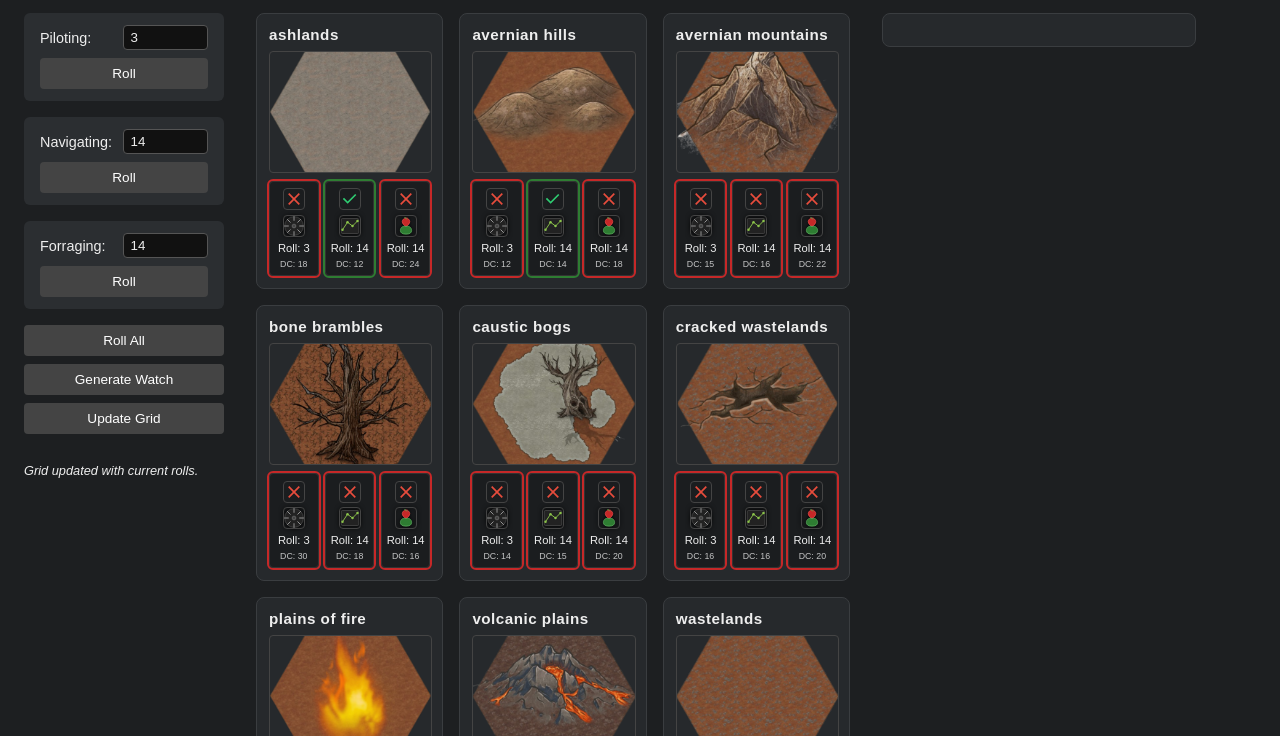
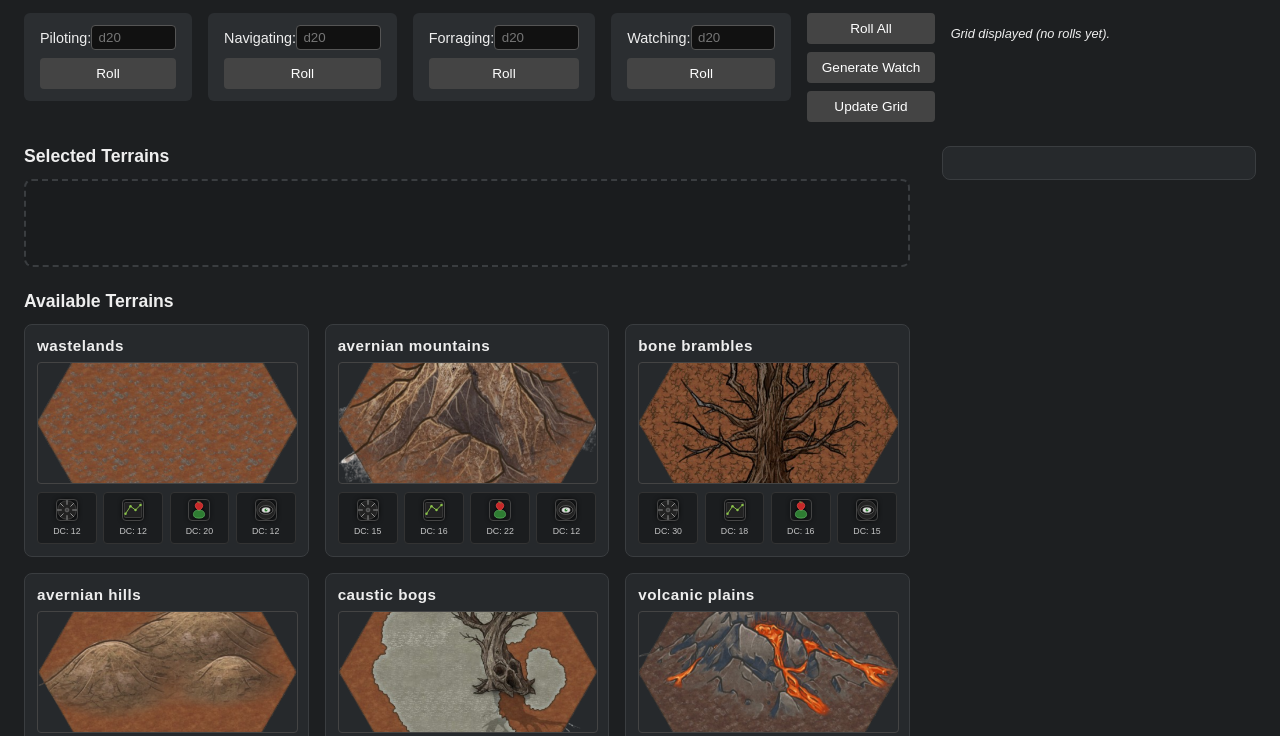
Before and after one commit to guilhermealmaraujo/Watch-Generator, a plain HTML site: page index.html in a window 1280 px wide. Both pictures are taken after a click on the button "Update Grid". Shown: the part 64-800 px from the top of the page. Drawn offline with Linux system fonts and the light colour scheme.

Commit message:
Including Watching action comparison and selected terrains grid.

```diff
--- a/config.json
+++ b/config.json
@@ -33,6 +33,17 @@
                 "plains_of_fire": 24,
                 "volcanic_plains": 24,
                 "wastelands": 20
+            },
+            "watching": {
+                "ashlands": 18,
+                "avernian_hills": 12,
+                "avernian_mountains": 12,
+                "bone_brambles": 15,
+                "caustic_bogs": 15,
+                "cracked_wastelands": 15,
+                "plains_of_fire": 18,
+                "volcanic_plains": 18,
+                "wastelands": 12
             }
         }
     },
@@ -85,5 +96,16 @@
             "name": "Meteor Storm",
             "description": "A storm of blazing meteors breaks out, releasing blazing orbs of fire plummeting from the sky. Creatures without shelter must succeed on a DC 15 saving throw or suffer 5d6 fire damage and 5d6 bludgeoning damage."
         }
-    }
+    },
+    "terrain_grid_order": [
+        "wastelands",
+        "avernian_mountains",
+        "bone_brambles",
+        "avernian_hills",
+        "caustic_bogs",
+        "volcanic_plains",
+        "cracked_wastelands",
+        "ashlands",
+        "plains_of_fire"
+    ]
 }
--- a/index.html
+++ b/index.html
@@ -21,6 +21,10 @@
 				<label>Forraging: <input id="forragingInput" type="number" min="1" max="20" placeholder="d20" /></label>
 			<button data-roll="forraging">Roll</button>
 		</div>
+		<div class="dice-group">
+			<label>Watching: <input id="watchingInput" type="number" min="1" max="20" placeholder="d20" /></label>
+			<button data-roll="watching">Roll</button>
+		</div>
 	<div class="actions">
 		<button id="rollAll">Roll All</button>
 		<button id="generateGrid">Generate Watch</button>
@@ -28,8 +32,19 @@
 	</div>
 	<p id="status" class="status"></p>
 	</section>
-	<section id="terrainsGrid" class="terrains-grid"></section>
+	<div class="content-wrapper">
+	<div class="grids-container">
+		<section class="selected-section">
+			<h2 class="grid-heading">Selected Terrains</h2>
+			<div id="selectedGrid" class="terrains-grid selected-grid"></div>
+		</section>
+		<section class="available-section">
+			<h2 class="grid-heading">Available Terrains</h2>
+			<div id="terrainsGrid" class="terrains-grid"></div>
+		</section>
+	</div>
 	<aside id="oppressivePanel" class="oppressive-panel"></aside>
+	</div>
 	</div>
 	<script src="script.js"></script>
 </body>
--- a/script.js
+++ b/script.js
@@ -1,13 +1,17 @@
 const terrainsGridEl = document.getElementById('terrainsGrid');
+const selectedGridEl = document.getElementById('selectedGrid');
 const statusEl = document.getElementById('status');
 const rollAllBtn = document.getElementById('rollAll');
 const generateBtn = document.getElementById('generateGrid');
 generateBtn.disabled = true; // disabled until config (or fallback) is ready
 
+let selectedTerrains = [];
+
 const inputs = {
   piloting: document.getElementById('pilotingInput'),
   navigating: document.getElementById('navigatingInput'),
-  forraging: document.getElementById('forragingInput')
+  forraging: document.getElementById('forragingInput'),
+  watching: document.getElementById('watchingInput')
 };
 
 let dcs = null;
@@ -26,7 +30,8 @@ async function loadConfig(){
     if(!res.ok) throw new Error('HTTP '+res.status);
     dcs = await res.json();
     const base = dcs['difficulty classes'].watch_actions;
-    terrainKeys = Object.keys(base.piloting);
+    // Use terrain_grid_order from config if available, otherwise fallback to Object.keys
+    terrainKeys = dcs.terrain_grid_order || Object.keys(base.piloting);
     oppressiveConditions = dcs.oppressive_conditions;
     generateBtn.disabled = false;
     // Show sample to confirm load
@@ -55,24 +60,25 @@ function getRolls(){
   return {
     piloting: parseInt(inputs.piloting.value, 10) || rollDieAssign('piloting'),
     navigating: parseInt(inputs.navigating.value, 10) || rollDieAssign('navigating'),
-    forraging: parseInt(inputs.forraging.value, 10) || rollDieAssign('forraging')
+    forraging: parseInt(inputs.forraging.value, 10) || rollDieAssign('forraging'),
+    watching: parseInt(inputs.watching.value, 10) || rollDieAssign('watching')
   };
+}
+
+function hasRolls(){
+  return Object.keys(inputs).some(stat => inputs[stat].value !== '');
 }
 
 function rollDieAssign(stat){ const v = rollDie(); inputs[stat].value = v; flash(inputs[stat]); return v; }
 
-function updateTerrainGrid(){
-  if(!dcs){
-    statusEl.textContent = 'Config not loaded.';
-    return;
-  }
-  const rolls = getRolls();
+function renderTerrainCell(key, isSelected){
+  const showComparisons = hasRolls();
+  const rolls = showComparisons ? getRolls() : {};
   const actions = dcs['difficulty classes'].watch_actions;
-  terrainsGridEl.innerHTML = '';
 
-  terrainKeys.forEach(key => {
   const terrainEl = document.createElement('div');
   terrainEl.className = 'terrain';
+  terrainEl.dataset.terrainKey = key;
 
   const title = document.createElement('div');
   title.className = 'terrain-title';
@@ -85,17 +91,11 @@ function updateTerrainGrid(){
   const checksWrap = document.createElement('div');
   checksWrap.className = 'checks';
 
-    ['piloting','navigating','forraging'].forEach(stat => {
+  ['piloting','navigating','forraging','watching'].forEach(stat => {
     const dc = actions[stat][key];
-      const roll = rolls[stat];
-      const pass = roll >= dc;
     const checkEl = document.createElement('div');
-      checkEl.className = 'check ' + (pass ? 'pass' : 'fail');
+    checkEl.className = 'check';
 
-      const icon = document.createElement('img');
-      icon.src = pass ? 'icons/check.svg' : 'icons/cross.svg';
-      icon.alt = pass ? 'pass' : 'fail';
-      // Action icon replacing text label
     const actionIcon = document.createElement('img');
     actionIcon.className = 'action-icon';
     actionIcon.src = 'icons/' + stat + '.svg';
@@ -103,27 +103,83 @@ function updateTerrainGrid(){
     const fullLabel = (stat === 'forraging') ? 'Forraging' : (stat.charAt(0).toUpperCase() + stat.slice(1));
     actionIcon.setAttribute('data-label', fullLabel);
 
+    const dcEl = document.createElement('div');
+    dcEl.className = 'dc';
+    dcEl.textContent = 'DC: ' + dc;
+
+    checkEl.appendChild(actionIcon);
+    checkEl.appendChild(dcEl);
+
+    if(showComparisons){
+      const roll = rolls[stat];
+      const pass = roll >= dc;
+      checkEl.classList.add(pass ? 'pass' : 'fail');
+
+      const icon = document.createElement('img');
+      icon.src = pass ? 'icons/check.svg' : 'icons/cross.svg';
+      icon.alt = pass ? 'pass' : 'fail';
+
+      const resultLabel = document.createElement('div');
+      resultLabel.className = 'result-label ' + (pass ? 'result-pass' : 'result-fail');
+      resultLabel.textContent = pass ? 'Success' : 'Fail';
+
       const rollVal = document.createElement('div');
       rollVal.className = 'roll-value';
       rollVal.textContent = 'Roll: ' + roll;
 
-      const dcEl = document.createElement('div');
-      dcEl.className = 'dc';
-      dcEl.textContent = 'DC: ' + dc;
+      checkEl.insertBefore(icon, actionIcon);
+      checkEl.insertBefore(resultLabel, dcEl);
+      checkEl.insertBefore(rollVal, dcEl);
+    }
 
-      checkEl.appendChild(icon);
-      checkEl.appendChild(actionIcon);
-      checkEl.appendChild(rollVal);
-      checkEl.appendChild(dcEl);
     checksWrap.appendChild(checkEl);
   });
 
   terrainEl.appendChild(title);
   terrainEl.appendChild(img);
   terrainEl.appendChild(checksWrap);
+
+  // Click handler to move between grids
+  terrainEl.addEventListener('click', () => {
+    if(isSelected){
+      // Move back to available
+      selectedTerrains = selectedTerrains.filter(t => t !== key);
+    } else {
+      // Move to selected
+      selectedTerrains.push(key);
+    }
+    updateTerrainGrid();
+  });
+
+  terrainEl.style.cursor = 'pointer';
+
+  return terrainEl;
+}
+
+function updateTerrainGrid(){
+  if(!dcs){
+    statusEl.textContent = 'Config not loaded.';
+    return;
+  }
+  const showComparisons = hasRolls();
+
+  selectedGridEl.innerHTML = '';
+  terrainsGridEl.innerHTML = '';
+
+  // Render selected terrains
+  selectedTerrains.forEach(key => {
+    const terrainEl = renderTerrainCell(key, true);
+    selectedGridEl.appendChild(terrainEl);
+  });
+
+  // Render available terrains (not selected)
+  terrainKeys.forEach(key => {
+    if(!selectedTerrains.includes(key)){
+      const terrainEl = renderTerrainCell(key, false);
       terrainsGridEl.appendChild(terrainEl);
+    }
   });
-  statusEl.textContent = 'Grid updated with current rolls.';
+  statusEl.textContent = showComparisons ? 'Grid updated with current rolls.' : 'Grid displayed (no rolls yet).';
 }
 
 function buildGrid(){
@@ -188,4 +244,6 @@ document.querySelectorAll('button[data-roll]').forEach(btn => {
 });
 
 // Initial load
-loadConfig();
+loadConfig().then(() => {
+  if(dcs) updateTerrainGrid();
+});
--- a/styles.css
+++ b/styles.css
@@ -1,7 +1,11 @@
 body { font-family: Arial, sans-serif; margin: 1.5rem; background:#1d1f21; color:#eee; }
  h1 { margin-top:0; margin-bottom:1rem; }
- .main-layout { display:flex; gap:2rem; align-items:flex-start; }
- #controls { display:flex; flex-direction:column; gap:1rem; min-width:200px; max-width:220px; }
+ .main-layout { display:flex; flex-direction:column; gap:1.5rem; }
+ #controls { display:flex; flex-direction:row; gap:1rem; flex-wrap:wrap; align-items:flex-start; }
+ .grids-container { display:flex; flex-direction:column; gap:1.5rem; flex:1; }
+ .content-wrapper { display:flex; gap:2rem; align-items:flex-start; }
+ .selected-section, .available-section { display:flex; flex-direction:column; gap:.75rem; }
+ .grid-heading { margin:0; font-size:1.1rem; font-weight:bold; color:#eee; }
  .oppressive-panel { min-width:280px; max-width:320px; background:#26292c; border:1px solid #3a3d40; border-radius:8px; padding:1rem; }
  .oppressive-panel.none { color:#2e7d32; font-weight:bold; padding:1.5rem 1rem; text-align:center; }
  .oppressive-panel.active { color:#eee; }
@@ -14,11 +18,13 @@ body { font-family: Arial, sans-serif; margin: 1.5rem; background:#1d1f21; color
  button:hover { background:#666; }
  .actions { display:flex; flex-direction:column; gap:.5rem; }
  .status { font-style:italic; min-height:1.2em; font-size:.8rem; }
- .terrains-grid { display:grid; gap:1rem; grid-template-columns:repeat(3, 1fr); grid-template-rows:repeat(3, 1fr); max-width:1000px; }
- .terrain { background:#26292c; border:1px solid #3a3d40; border-radius:8px; padding:.75rem; display:flex; flex-direction:column; gap:.5rem; }
+ .terrains-grid { display:grid; gap:1rem; grid-template-columns:repeat(3, 1fr); max-width:1000px; }
+ .selected-grid { min-height:60px; background:#1a1c1e; border:2px dashed #3a3d40; border-radius:8px; padding:.75rem; grid-auto-rows:auto; }
+ .terrain { background:#26292c; border:1px solid #3a3d40; border-radius:8px; padding:.75rem; display:flex; flex-direction:column; gap:.5rem; transition:transform 0.15s, box-shadow 0.15s; }
+ .terrain:hover { transform:translateY(-2px); box-shadow:0 4px 8px rgba(0,0,0,0.3); border-color:#555; }
  .terrain img { width:100%; height:120px; object-fit:cover; border-radius:4px; border:1px solid #444; }
  .terrain-title { font-weight:bold; font-size:.95rem; letter-spacing:.5px; }
- .checks { display:grid; grid-template-columns:repeat(3,1fr); gap:.4rem; }
+ .checks { display:grid; grid-template-columns:repeat(4,1fr); gap:.4rem; }
 .check { background:#1b1d1f; padding:.4rem .3rem; border-radius:4px; display:flex; flex-direction:column; align-items:center; gap:.3rem; font-size:.65rem; border:1px solid #333; position:relative; }
 .check img { width:20px; height:20px; }
 .action-icon { width:24px; height:24px; cursor:help; filter:drop-shadow(0 0 2px #000); position:relative; }
@@ -27,5 +33,8 @@ body { font-family: Arial, sans-serif; margin: 1.5rem; background:#1d1f21; color
  .fail { outline:2px solid #c62828; }
  .dc { font-size:.55rem; opacity:.8; }
  .roll-value { font-size:.7rem; }
+.result-label { font-size:.6rem; font-weight:bold; letter-spacing:.5px; }
+.result-pass { color:#2e7d32; }
+.result-fail { color:#c62828; }
  footer { margin-top:2rem; font-size:.7rem; opacity:.6; }
  @media (max-width:600px){ .checks{grid-template-columns:repeat(3,1fr);} }
```
Also changed, not shown: icons/watching.svg (added). Lines whose indentation alone changed are shown as unchanged.
